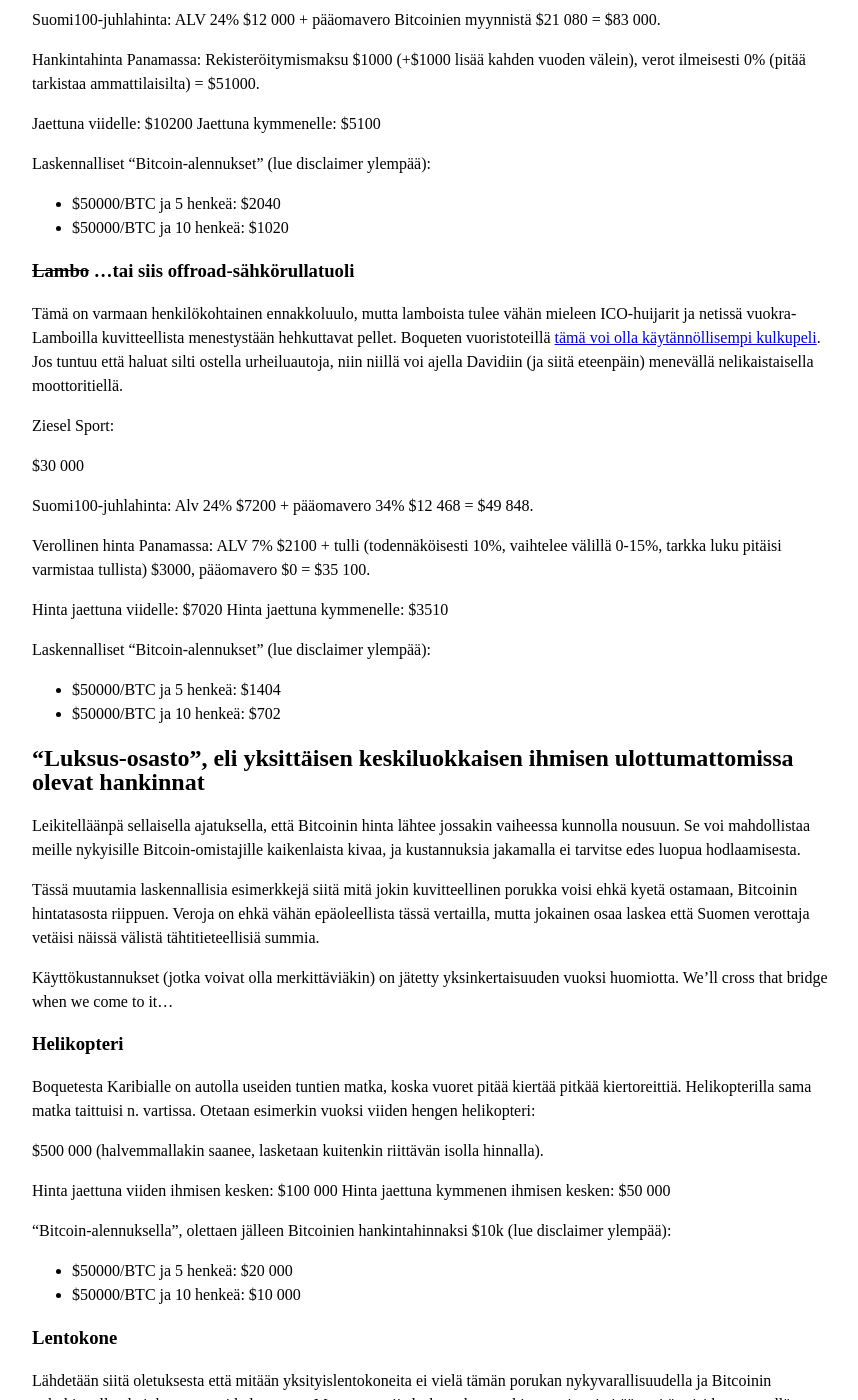
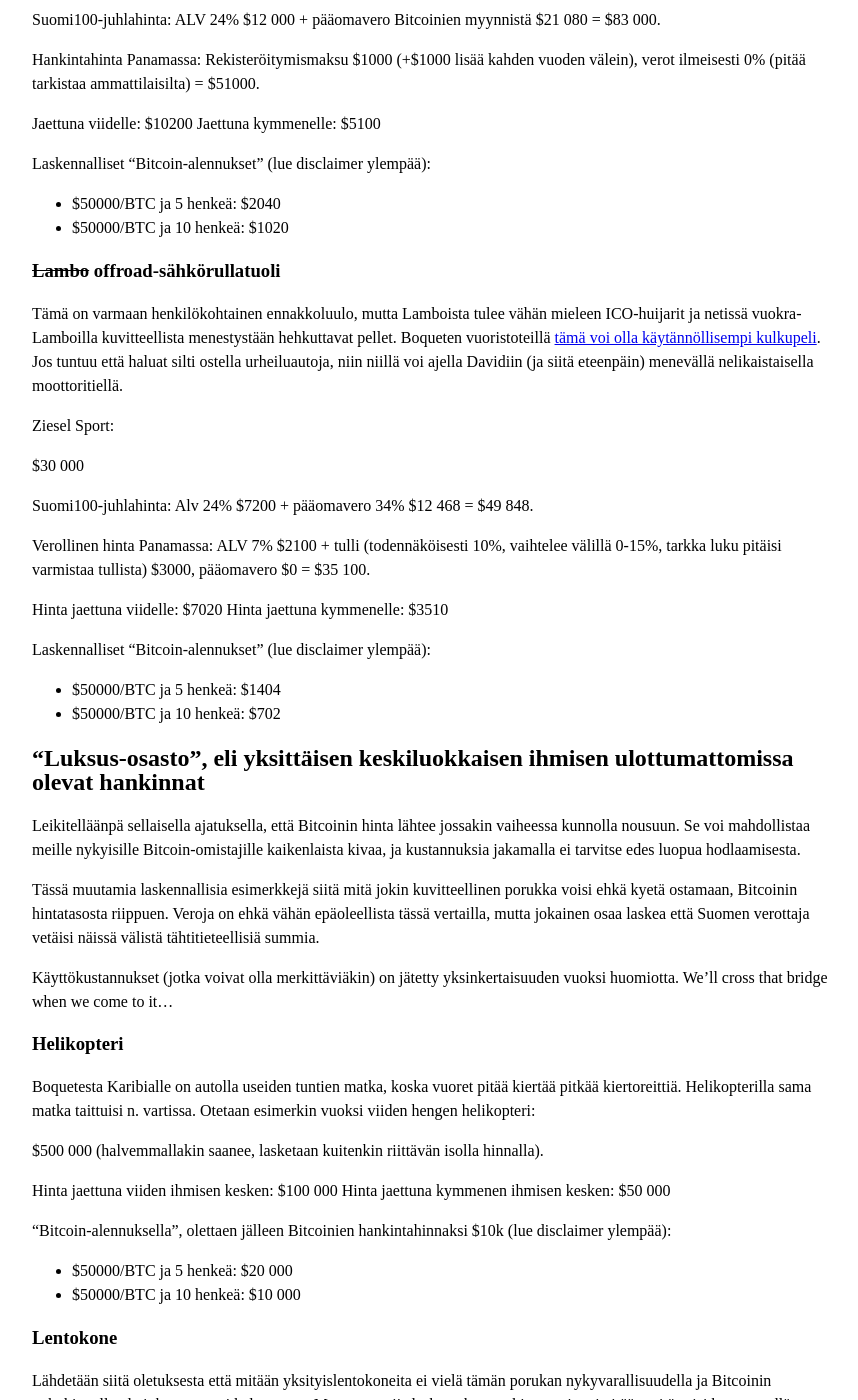
Before and after one commit to pitkonaarinparatiisi/pitkonaarinparatiisi.github.io, a Jekyll site: the page built from yhteiso.md, in a window 1280 px wide and 1400 px high, scrolled down 2567 px. Shown: the whole window, without its empty margins (208-1066 px from the left). Built offline with Jekyll 4.4.1, drawn with Linux system fonts in a browser that asks for light colours; our own code applies the rules of GitHub Pages for plain Markdown files; some of the changed text lies outside the part shown.

Commit message:
Update yhteiso.md

```diff
--- a/yhteiso.md
+++ b/yhteiso.md
@@ -83,9 +83,9 @@
 * $50000/BTC ja 10 henkeä: $1020
 
 
-### <strike>Lambo</strike> ...tai siis offroad-sähkörullatuoli
+### <strike>Lambo</strike> offroad-sähkörullatuoli
 
-Tämä on varmaan henkilökohtainen ennakkoluulo, mutta lamboista tulee vähän mieleen ICO-huijarit ja netissä vuokra-Lamboilla kuvitteellista menestystään hehkuttavat pellet. Boqueten vuoristoteillä [tämä voi olla käytännöllisempi kulkupeli](https://www.youtube.com/watch?v=3R5VLdWH254). Jos tuntuu että haluat silti ostella urheiluautoja, niin niillä voi ajella Davidiin (ja siitä eteenpäin) menevällä nelikaistaisella moottoritiellä.
+Tämä on varmaan henkilökohtainen ennakkoluulo, mutta Lamboista tulee vähän mieleen ICO-huijarit ja netissä vuokra-Lamboilla kuvitteellista menestystään hehkuttavat pellet. Boqueten vuoristoteillä [tämä voi olla käytännöllisempi kulkupeli](https://www.youtube.com/watch?v=3R5VLdWH254). Jos tuntuu että haluat silti ostella urheiluautoja, niin niillä voi ajella Davidiin (ja siitä eteenpäin) menevällä nelikaistaisella moottoritiellä.
 
 Ziesel Sport:
 
```
Also changed, not shown: other parts of yhteiso.md (+1 -1 lines).
